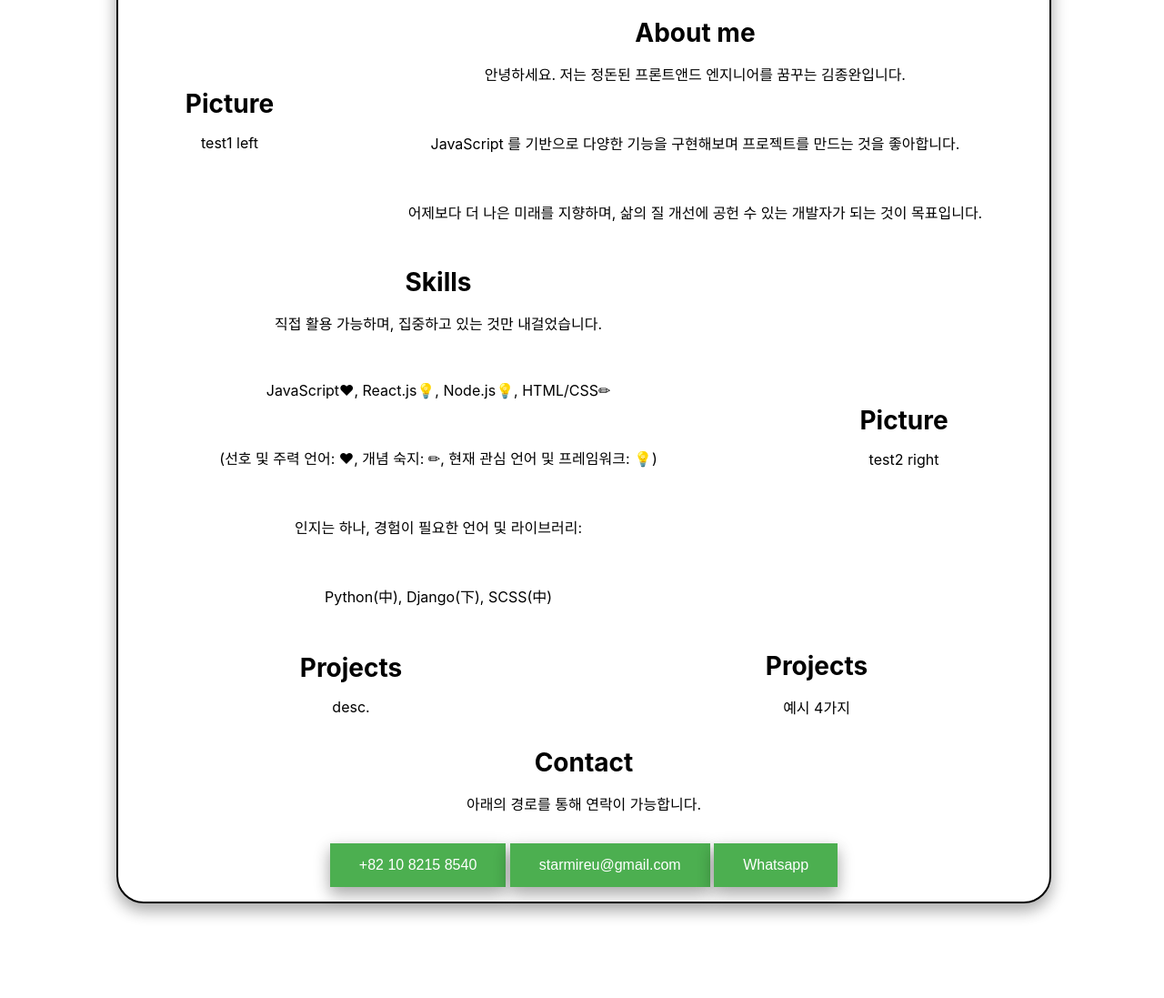
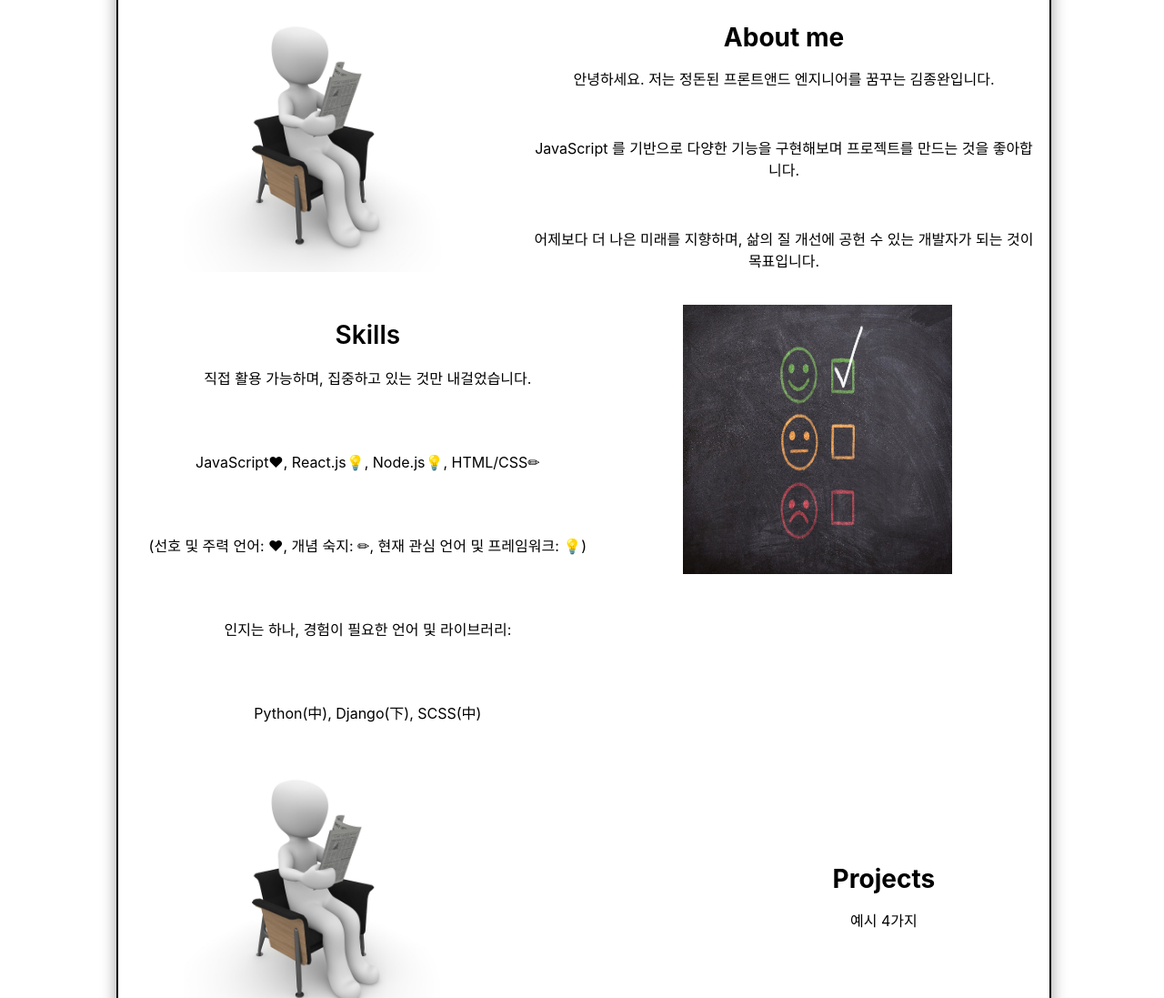
Before and after one commit to mireu-san/js-mireu, a website: page index.html in a window 1280 px wide. Shown: the part 879-1976 px from the top of the page at 91% size. Drawn offline with Linux system fonts and the light colour scheme.

Commit message:
css - building in progress

```diff
--- a/index.html
+++ b/index.html
@@ -23,11 +23,8 @@
         <div class="first-body-intro">
             <section class="container">
                 <div class="left-split">
-                    <!-- <img class="about-me-picture" src="./image/commonwealth-man.jpg" alt="body about me image"> -->
-                    <article>
-                        <h1>Picture</h1>
-                        <p>test1 left</p>
-                    </article>
+                    <img class="body-picture" src="./image/person.jpg" alt="person avatar">
+                    <article></article>
                 </div>
                 <div class="right-split">
                     <article>
@@ -46,20 +43,19 @@
             <section class="container">
                 <div class="left-split">
                     <article>
-                        <!-- <img class="skill-picture" src="./image/commonwealth-man.jpg" alt="skills image"> -->
-                        <h1>Skills</h1>
+                        <h1 id="skill-h1">Skills</h1>
+                            <div class="body-context">
                                 <p>직접 활용 가능하며, 집중하고 있는 것만 내걸었습니다.</p></br>
                                 <p>JavaScript♥, React.js💡, Node.js💡, HTML/CSS✏</p></br>
                                 <p>(선호 및 주력 언어: ♥, 개념 숙지: ✏, 현재 관심 언어 및 프레임워크: 💡)</p></br>
                                 <p>인지는 하나, 경험이 필요한 언어 및 라이브러리:</p></br>
                                 <p>Python(中), Django(下), SCSS(中)</p>
+                            </div>
                     </article>
                 </div>
                 <div class="right-split">
-                    <article>
-                        <h1>Picture</h1>
-                        <p>test2 right</p>
-                    </article>
+                    <img class="body-picture" src="./image/checklist.jpg" alt="skills image">
+                    <article></article>
                 </div>
             </section>
         </div>
@@ -68,15 +64,15 @@
         <div class="footer-section">
             <section class="container">
                 <div class="left-split">
-                    <article>
-                        <h1>Projects</h1>
-                        <p>desc.</p>
-                    </article>
+                    <img class="body-picture" src="./image/person.jpg" alt="skills image">
+                    <article></article>
                 </div>
                 <div class="right-split">
                     <article>
+                        <div class="body-context">
                             <h1>Projects</h1>
                             <p>예시 4가지</p>
+                        </div>
                     </article>
                 </div>
             </section>
--- a/src/style.css
+++ b/src/style.css
@@ -102,3 +102,22 @@ h1 {
 #contact-container {
   padding: 1rem;
 }
+
+.body-picture {
+  margin-left: 72px;
+  margin-right: 72px;
+  max-width: 296px;
+  height: 296px;
+  width: 296px;
+  line-height: 30px;
+}
+
+#skill-h1 {
+  font-weight: 600;
+  font-size: 1.75rem;
+}
+
+.body-context {
+  font-size: 1rem;
+  line-height: 30px;
+}
```
Also changed, not shown: image/checklist.jpg (added), image/person.jpg (added). Lines whose indentation alone changed are shown as unchanged.
